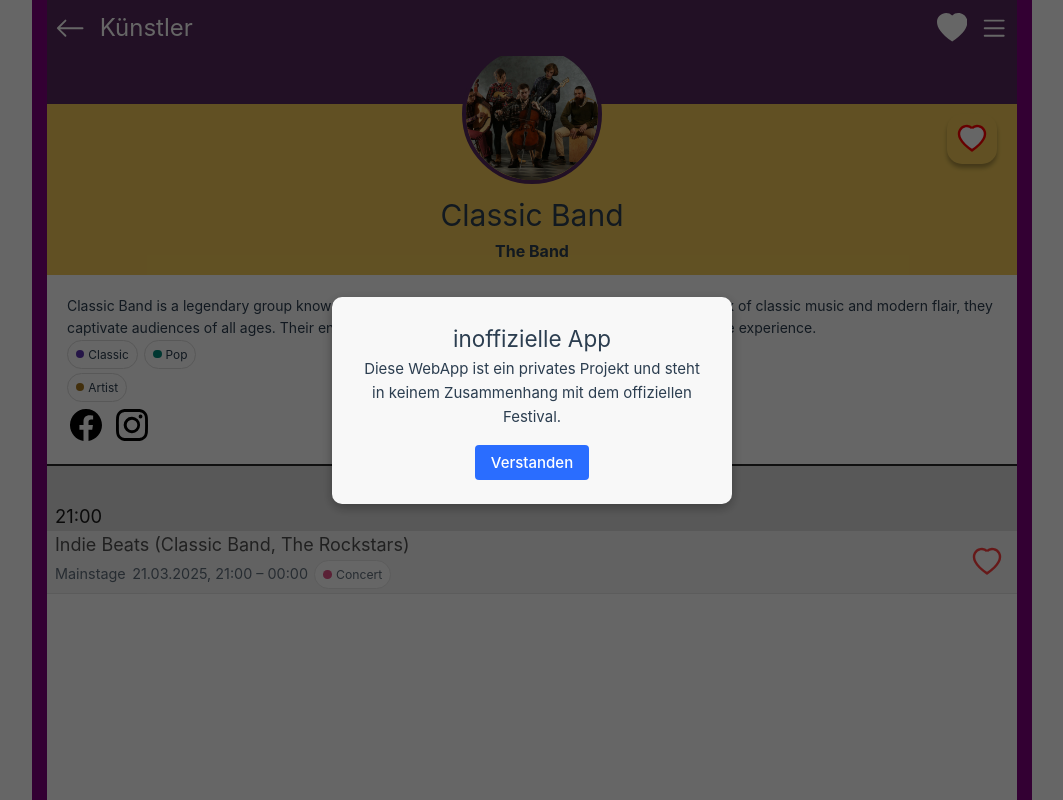
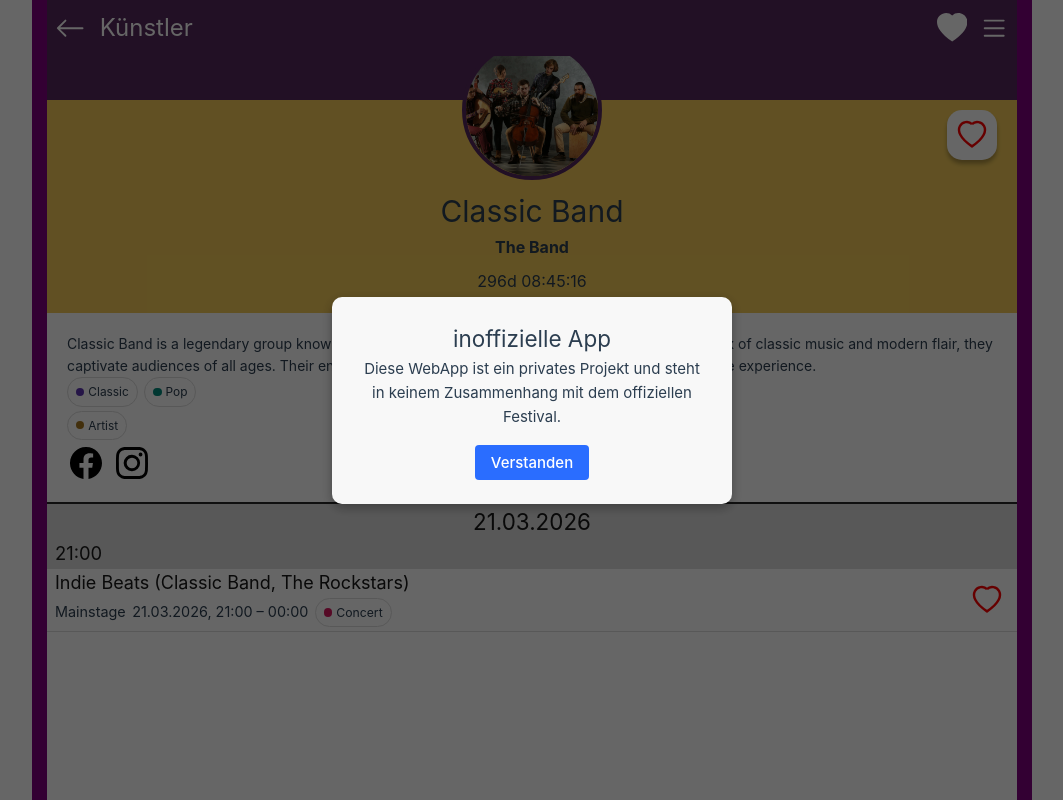
Before and after one commit to FJXHI/Event-WebApp, a Vue app in the folder Event-WebApp/: page /act/Band-A in a window 1280 px wide. Shown: the whole page, without its empty margins (108-1171 px from the left). Built offline with nearby package versions, Linux system fonts and the light colour scheme; no server answers.

Commit message:
countdown

```diff
--- a/Event-WebApp/public/data/performances.json
+++ b/Event-WebApp/public/data/performances.json
@@ -7,9 +7,9 @@
     "name": "",
     "short-description": "A night of amazing music with the best bands in the world.",
     "description": "A night of amazing music with the best bands in the world.",
-    "start_time": "2025-03-21T17:00:00Z",
-    "end_time": "2025-03-21T20:00:00Z",
-    "date": "2025-03-21",
+    "start_time": "2025-07-24T17:00:00Z",
+    "end_time": "2025-07-24T20:00:00Z",
+    "date": "2025-07-24",
     "status": "active",
     "type": "Concert",
     "tags": ["concert", "music"],
@@ -30,9 +30,9 @@
     "name": "ElectroNight",
     "short-description": "An electrifying experience with the best DJs.",
     "description": "Experience the best electronic music with top DJs. A night of high energy and great vibes.",
-    "start_time": "2025-03-21T21:00:00Z",
-    "end_time": "2025-03-21T23:00:00Z",
-    "date": "2025-03-21",
+    "start_time": "2026-06-21T21:00:00Z",
+    "end_time": "2026-06-21T23:00:00Z",
+    "date": "2026-03-21",
     "status": "active",
     "type": "DJ Set",
     "tags": ["electronic", "dj", "party"],
@@ -53,9 +53,9 @@
     "name": "Jazz Revolution",
     "short-description": "A powerful rock night with legendary bands.",
     "description": "Join us for an explosive rock night featuring legendary bands that have shaped the genre.",
-    "start_time": "2025-03-21T17:00:00Z",
-    "end_time": "2025-03-21T20:30:00Z",
-    "date": "2025-03-22",
+    "start_time": "2026-03-21T17:00:00Z",
+    "end_time": "2026-03-21T20:30:00Z",
+    "date": "2026-03-22",
     "status": "active",
     "type": "Concert",
     "tags": ["rock", "concert", "music"],
@@ -76,9 +76,9 @@
     "name": "Indie Beats",
     "short-description": "Indie music with unique sounds from upcoming artists.",
     "description": "Get ready for an evening of fresh indie beats, featuring some of the most promising new artists.",
-    "start_time": "2025-03-21T21:00:00Z",
-    "end_time": "2025-03-22T00:00:00Z",
-    "date": "2025-03-22",
+    "start_time": "2026-03-21T21:00:00Z",
+    "end_time": "2026-03-22T00:00:00Z",
+    "date": "2026-03-22",
     "status": "active",
     "type": "Concert",
     "tags": ["indie", "music", "live"],
@@ -99,9 +99,9 @@
     "name": "",
     "short-description": "Indie music with unique sounds from upcoming artists.",
     "description": "Get ready for an evening of fresh indie beats, featuring some of the most promising new artists.",
-    "start_time": "2025-03-22T08:00:00Z",
-    "end_time": "2025-03-22T10:50:00Z",
-    "date": "2025-03-22",
+    "start_time": "2026-03-22T08:00:00Z",
+    "end_time": "2026-03-22T10:50:00Z",
+    "date": "2026-03-22",
     "status": "active",
     "type": "Concert",
     "tags": ["indie", "music", "live"],
@@ -122,9 +122,9 @@
     "name": "Openingshow",
     "short-description": "",
     "description": "Laser Openingshow",
-    "start_time": "2025-03-21T20:45:00Z",
-    "end_time": "2025-03-21T21:00:00Z",
-    "date": "2025-03-21",
+    "start_time": "2026-03-21T20:45:00Z",
+    "end_time": "2026-03-21T21:00:00Z",
+    "date": "2026-03-21",
     "status": "active",
     "type": "Concert",
     "tags": ["indie", "music", "live"],
@@ -139,9 +139,9 @@
     "name": "Jazz",
     "short-description": "A powerful rock night with legendary bands.",
     "description": "Join us for an explosive rock night featuring legendary bands that have shaped the genre.",
-    "start_time": "2025-03-22T01:00:00Z",
-    "end_time": "2025-03-22T02:00:00Z",
-    "date": "2025-03-21",
+    "start_time": "2026-03-22T01:00:00Z",
+    "end_time": "2026-03-22T02:00:00Z",
+    "date": "2026-03-21",
     "status": "active",
     "type": "Concert",
     "tags": ["rock", "concert", "music"],
@@ -162,9 +162,9 @@
     "name": "PreNight",
     "short-description": "A powerful rock night with legendary bands.",
     "description": "Join us for an explosive rock night featuring legendary bands that have shaped the genre.",
-    "start_time": "2025-03-21T01:00:00Z",
-    "end_time": "2025-03-21T07:30:00Z",
-    "date": "2025-03-21",
+    "start_time": "2025-07-24T04:00:00Z",
+    "end_time": "2025-07-24T07:30:00Z",
+    "date": "2026-03-21",
     "status": "active",
     "type": "Concert",
     "tags": ["rock", "concert", "music"],
--- /dev/null
+++ b/Event-WebApp/src/components/Countdown.vue
@@ -0,0 +1,82 @@
+<!-- Countdown.vue -->
+
+<template>
+  <div class="countdown">
+    <p v-if="targetTime">
+      <strong>{{ countdown }}</strong>
+    </p>
+    <p v-else class="error">❌ Kein gültiger Zeitpunkt übergeben</p>
+  </div>
+</template>
+
+<script setup lang="ts">
+import { ref, computed, onMounted, onUnmounted, watch } from 'vue';
+import { parseDateIgnoringTimezone } from '@/scripts/functions';
+
+const props = defineProps<{
+  time?: string | Date | null;
+}>();
+
+const now = ref(new Date());
+
+const targetTime = computed(() => {
+  if (!props.time) return null;
+
+  if (typeof props.time === 'string') {
+    const parsed = parseDateIgnoringTimezone(props.time);
+    return isNaN(parsed.getTime()) ? null : parsed;
+  }
+  if (props.time instanceof Date) {
+    return props.time;
+  }
+  return null;
+});
+
+function pad(n: number): string {
+  return n.toString().padStart(2, '0');
+}
+
+const countdown = computed(() => {
+  if (!targetTime.value) return '';
+  const diffMs = targetTime.value.getTime() - now.value.getTime();
+  if (diffMs <= 0) return 'NOW';
+
+  const totalSeconds = Math.floor(diffMs / 1000);
+  const days = Math.floor(totalSeconds / (3600 * 24));
+  const hours = Math.floor((totalSeconds % (3600 * 24)) / 3600);
+  const minutes = Math.floor((totalSeconds % 3600) / 60);
+  const seconds = totalSeconds % 60;
+
+  const timeStr = `${pad(hours)}:${pad(minutes)}:${pad(seconds)}`;
+  return days > 0 ? `${days}d ${timeStr}` : timeStr;
+});
+
+let interval: ReturnType<typeof setInterval> | null = null;
+
+onMounted(() => {
+  if (targetTime.value) {
+    interval = setInterval(() => {
+      now.value = new Date();
+    }, 1000);
+  }
+});
+
+onUnmounted(() => {
+  if (interval) clearInterval(interval);
+});
+
+watch(() => props.time, () => {
+  now.value = new Date();
+});
+</script>
+
+<style scoped>
+.countdown {
+  font-size: 1rem;
+  padding: 0.5rem;
+}
+.error {
+  color: red;
+  font-weight: bold;
+}
+</style>
--- a/Event-WebApp/src/components/FavBtn.vue
+++ b/Event-WebApp/src/components/FavBtn.vue
@@ -62,7 +62,8 @@ onMounted(() => {
 
 <style scoped>
 button {
-  background-color: transparent;
+  /* background-color: transparent; */
+  background-color: var(--color-background);
   padding: 4px;
   border: none;
   border-radius: 15px;
--- a/Event-WebApp/src/scripts/functions.ts
+++ b/Event-WebApp/src/scripts/functions.ts
@@ -232,3 +232,13 @@ export function useScrollToDate() {
     scrollToDate,
   }
 }
+
+// Function to get the next performance from a list of performances
+export function getNextPerformance<T extends { start_time: string | Date }>(performances: T[]): T | null {
+    const now = new Date();
+    return (
+      performances
+        ?.filter(p => new Date(p.start_time) > now)
+        .sort((a, b) => new Date(a.start_time).getTime() - new Date(b.start_time).getTime())[0] || null
+    );
+  }
--- a/Event-WebApp/src/views/ActDetail.vue
+++ b/Event-WebApp/src/views/ActDetail.vue
@@ -23,6 +23,7 @@
       <div class="detail-title">
         <h3>{{ act.name }}</h3>
         <h4 v-if="act.subname">{{ act.subname }}</h4>
+        <Countdown :time="nextPerformance.start_time" />
       </div>
     </div>
 
@@ -72,12 +73,13 @@
 <script setup lang="ts">
 import { useRoute } from 'vue-router';
 import { computed } from 'vue';
-import { baseUrl, eventFilters } from '@/scripts/functions';
+import { baseUrl, eventFilters, getNextPerformance } from '@/scripts/functions';
 import { useEventData } from '@/scripts/useEventData';
 import ScheduleListItem from '@/components/ScheduleListItem.vue';
 import SocialMediaLink from '@/components/SocialMediaLink.vue';
 import FavoriteButton from '@/components/FavBtn.vue';
 import TagLabel from '@/components/TagLabel.vue';
+import Countdown from '@/components/Countdown.vue';
 
 const route = useRoute();
 const { acts, performances, stages } = useEventData();
@@ -105,6 +107,11 @@ const act = computed(() => {
     })),
   };
 });
+
+const nextPerformance = computed(() =>
+  act.value ? getNextPerformance(act.value.performances) : null
+);
+
 </script>
 
 <style>
--- a/Event-WebApp/src/views/EventDetail.vue
+++ b/Event-WebApp/src/views/EventDetail.vue
@@ -35,6 +35,7 @@
         <OvalLink :link="'/location/' + (performance.stage['id-name']?.trim() ? performance.stage['id-name'] : performance.stage.id)"
             :icon="IconGeo"
             :name="performance.stage.name" />
+        <Countdown :time="performance.start_time" />
       </div>
       <div class="detail-content">
         <div v-for="(act, index) in performance.acts" :key="act.id" class="list-item-obj">
@@ -48,6 +49,7 @@
           <FavoriteButton :itemId="String(act.id)" itemType="act" class="list-item-fav-btn" />
         </div>
         <div class="detail-content-text">
+
           <p> {{ performance.description || 'Keine Beschreibung verfügbar' }}</p>
           <p v-if="performance?.url">
             <a :href="performance.url" target="_blank" rel="noopener noreferrer">
@@ -87,6 +89,7 @@ import OvalLink from '@/components/OvalLink.vue';
 import FavoriteButton from '@/components/FavBtn.vue';
 import type { Act, Stage, Performance } from '@/scripts/useEventData';
 import TagLabel from '@/components/TagLabel.vue';
+import Countdown from '@/components/Countdown.vue';
 
 const route = useRoute();
 const { performances, stages, acts, isLoading } = useEventData();
--- a/Event-WebApp/src/views/LocationDetail.vue
+++ b/Event-WebApp/src/views/LocationDetail.vue
@@ -22,6 +22,7 @@
     </div>
     <div class="detail-content full-height">
       <div class="detail-content-text">
+        <Countdown :time="nextPerformance.start_time" />
         <p>{{ stage.description || 'Keine Beschreibung verfügbar' }}</p>
         <p v-if="stage?.url">
           <a :href="stage.url" target="_blank" rel="noopener noreferrer">{{ stage.url.replace(/^(https?:\/\/)?(www\.)?/, '') }}
@@ -50,13 +51,14 @@
 <script setup lang="ts">
 import { useRoute } from 'vue-router';
 import { ref, computed } from 'vue';
-import { baseUrl, eventFilters, formatAddress } from '@/scripts/functions';
+import { baseUrl, eventFilters, formatAddress, getNextPerformance  } from '@/scripts/functions';
 import { useEventData } from '@/scripts/useEventData';
 import IconGeo from '@/components/icons/IconGeo.vue';
 import OvalLink from '@/components/OvalLink.vue';
 import ScheduleListItem from '@/components/ScheduleListItem.vue';
 import FavoriteButton from '@/components/FavBtn.vue';
 import TagLabel from '@/components/TagLabel.vue';
+import Countdown from '@/components/Countdown.vue';
 
 const route = useRoute();
 const { stages, performances, acts } = useEventData();
@@ -81,6 +83,10 @@ const stage = computed(() => {
 
   return null;
 });
+
+const nextPerformance = computed(() =>
+  stage.value ? getNextPerformance(stage.value.performances) : null
+);
 
 </script>
 
```
